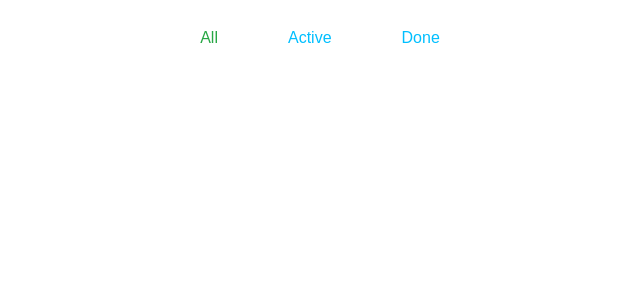
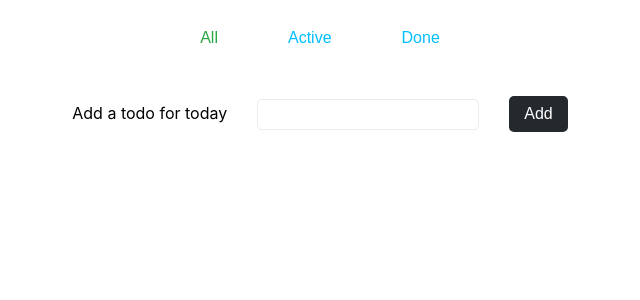
Before and after one commit to Druzhkova/TODO-list, a React (Create React App) app: page / in a window 1280 px wide. Shown: the top 300 px of the page, without its empty margins (320-960 px from the left). Built offline with nearby package versions, Linux system fonts and the light colour scheme.

Commit message:
feat: add form component

```diff
--- a/src/App.js
+++ b/src/App.js
@@ -1,5 +1,5 @@
 import React, { useState } from 'react';
-import { Header } from './components';
+import { Header, Form } from './components';
 import styled from 'styled-components'
 
 
@@ -9,6 +9,7 @@ function App() {
   return (
     <Container>
       <Header onButtonClick={setCurrentPage} page={currentPage}/>
+      <Form />
     </Container>
   );
 }
--- /dev/null
+++ b/src/components/Form/Form.jsx
@@ -0,0 +1,49 @@
+import React, { useCallback, useState } from "react";
+import styled from "styled-components";
+import { Button } from "../Button";
+
+export function Form({ onSubmit }) {
+  const [imputValue, setImputValue] = useState("");
+
+  const onSubmitHandler = useCallback(
+    (evt) => {
+      evt.preventDefault();
+      onSubmit(imputValue);
+      setImputValue("");
+    },
+    [onSubmit, imputValue]
+  );
+
+  const onChange = useCallback(
+    (evt) => {
+      setImputValue(evt.target.value);
+    },
+    [setImputValue]
+  );
+
+  return (
+    <StyledForm onSubmit={onSubmitHandler}>
+      <label htmlFor="todoInput">
+        Add a todo for today
+        <Input value={imputValue} onChange={onChange} id="todoInput" />
+      </label>
+      <Button>Add</Button>
+    </StyledForm>
+  );
+}
+
+const Input = styled.input`
+  width: 200px;
+  margin: 0 30px;
+  padding: 7px 10px;
+  border: 1px solid #eaebec;
+  border-radius: 5px;
+  outline: none;
+`;
+
+const StyledForm = styled.form`
+  display: flex;
+  justify-content: center;
+  align-items: center;
+  margin: 20px 0 30px;
+`;
--- /dev/null
+++ b/src/components/Form/index.js
@@ -0,0 +1 @@
+export { Form } from './Form';
--- a/src/components/index.js
+++ b/src/components/index.js
@@ -1,2 +1,3 @@
 export { Button } from './Button';
 export { Header } from './Header';
+export { Form } from './Form';
```
